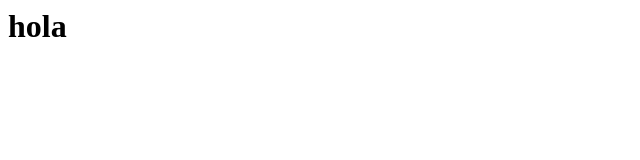
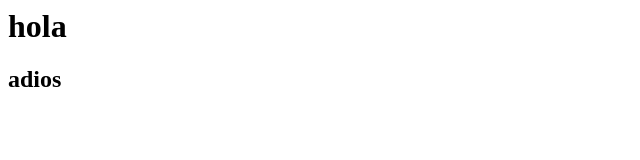
Before and after one commit to yoyo17-5/clase-algo, a plain HTML site: page index.html in a window 1280 px wide. Shown: the full height of the page, 0-640 px from the left. Drawn offline with Linux system fonts and the light colour scheme.

Commit message:
index.html

```diff
--- a/index.html
+++ b/index.html
@@ -1 +1,2 @@
 <h1>hola</h1>
+<h2>adios</h2>
```
